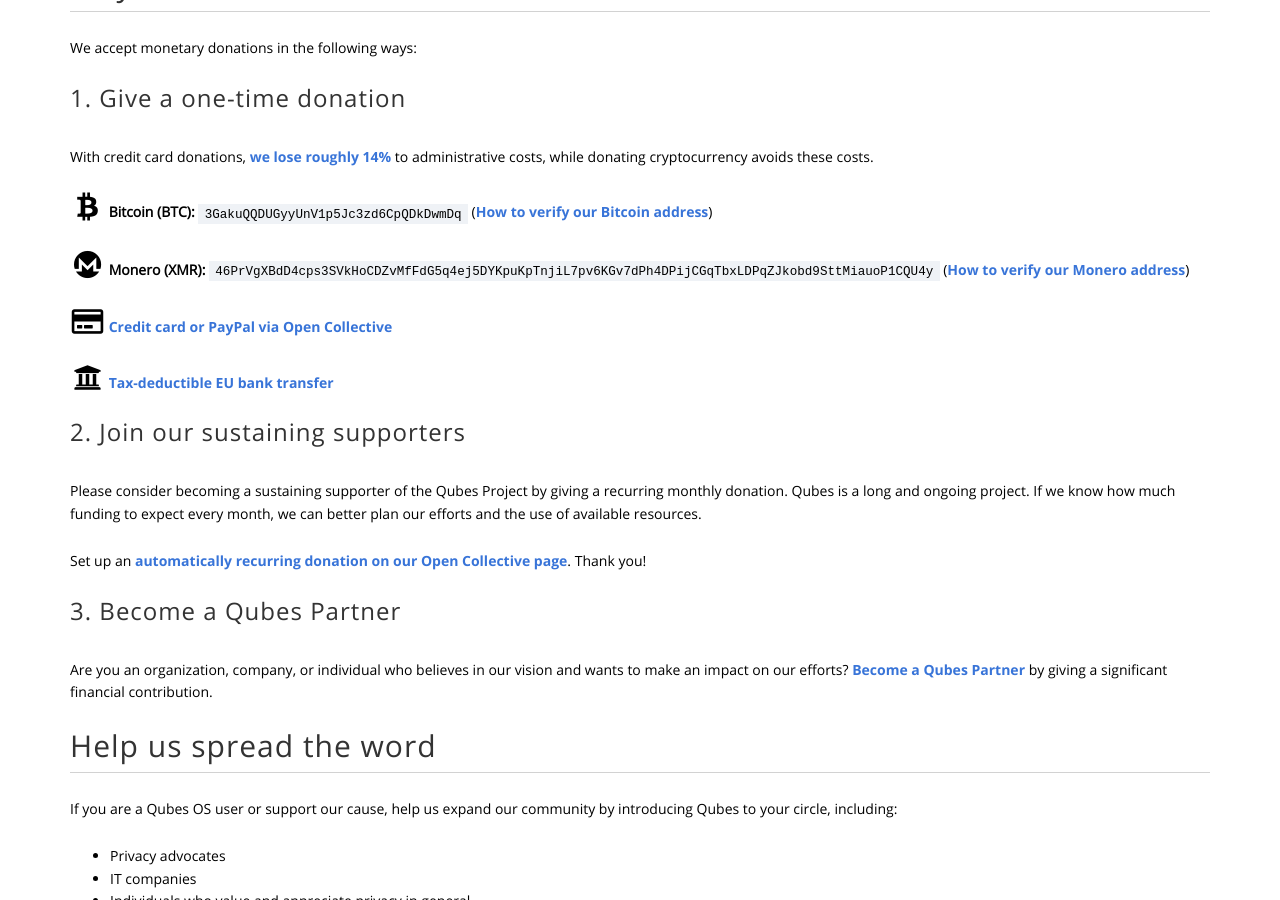
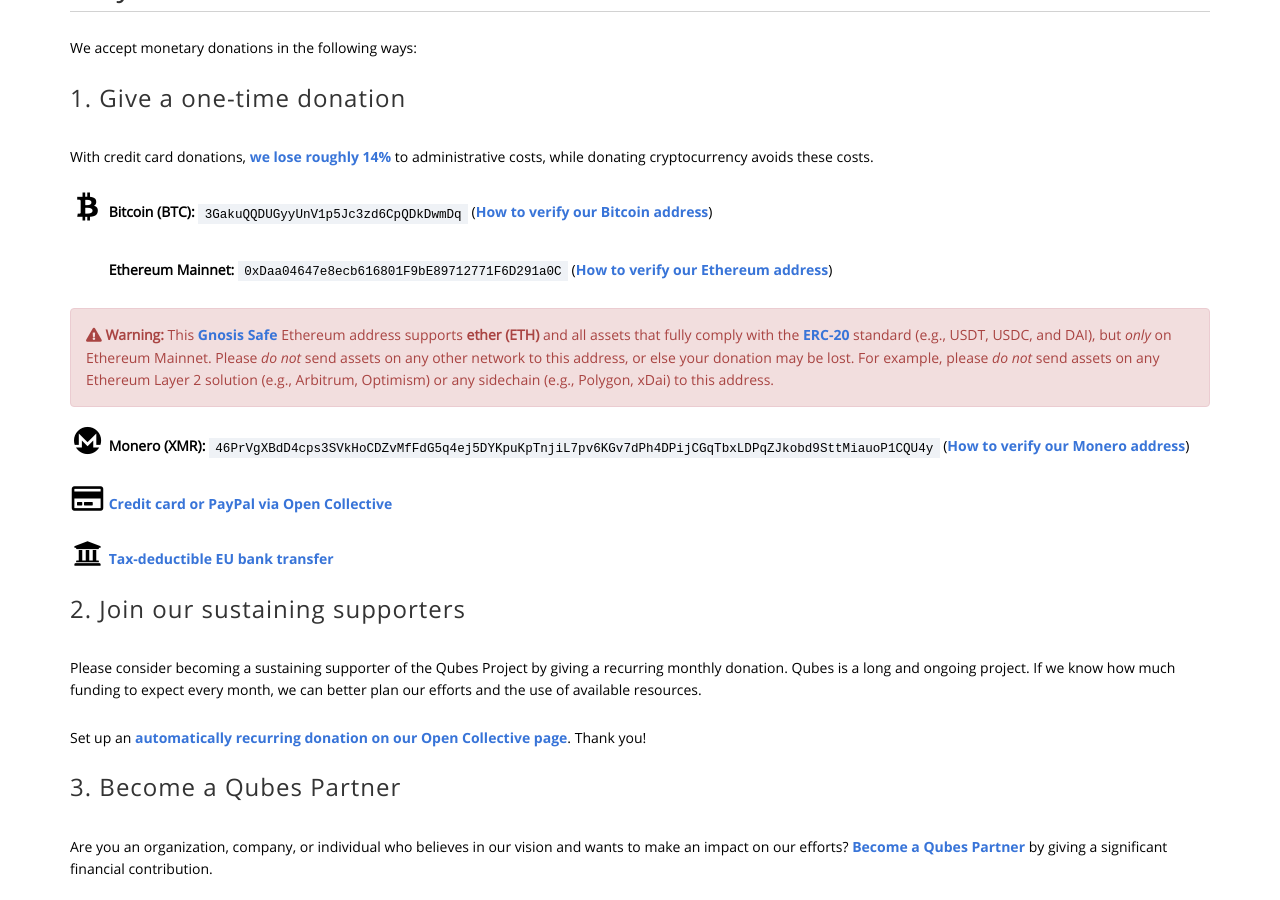
Before and after one commit to QubesOS/qubesos.github.io, a Jekyll site: the page built from pages/donate.md, in a window 1280 px wide and 900 px high, scrolled down 310 px. Built offline with Jekyll 4.4.1, drawn with Linux system fonts in a browser that asks for light colours; some web fonts are replaced; some of the changed text lies outside the part shown.

Commit message:
Add Ethereum donation address

```diff
--- a/pages/donate.md
+++ b/pages/donate.md
@@ -22,6 +22,13 @@ We accept monetary donations in the following ways:
 With credit card donations, [we lose roughly 14%](https://docs.opencollective.foundation/how-it-works/fees) to administrative costs, while donating cryptocurrency avoids these costs.
 
 **<i class="fa fa-2x fa-fw black-icon fa-bitcoin"></i> Bitcoin (BTC):** `3GakuQQDUGyyUnV1p5Jc3zd6CpQDkDwmDq` ([How to verify our Bitcoin address](#how-do-i-verify-your-bitcoin-address))
+
+**<i class="fa fa-2x fa-fw black-icon fa-ethereum"></i> Ethereum Mainnet:** `0xDaa04647e8ecb616801F9bE89712771F6D291a0C` ([How to verify our Ethereum address](#how-do-i-verify-your-ethereum-address))
+
+<div class="alert alert-danger" role="alert">
+  <i class="fa fa-exclamation-triangle"></i>
+  <b>Warning:</b> This <a href="https://gnosis-safe.io/">Gnosis Safe</a> Ethereum address supports <b>ether (ETH)</b> and all assets that fully comply with the <a href="https://ethereum.org/en/developers/docs/standards/tokens/erc-20/">ERC-20</a> standard (e.g., USDT, USDC, and DAI), but <em>only</em> on Ethereum Mainnet. Please <em>do not</em> send assets on any other network to this address, or else your donation may be lost. For example, please <em>do not</em> send assets on any Ethereum Layer 2 solution (e.g., Arbitrum, Optimism) or any sidechain (e.g., Polygon, xDai) to this address.
+</div>
 
 **<i class="fab fa-2x fa-fw black-icon fa-monero"></i> Monero (XMR):** `46PrVgXBdD4cps3SVkHoCDZvMfFdG5q4ej5DYKpuKpTnjiL7pv6KGv7dPh4DPijCGqTbxLDPqZJkobd9SttMiauoP1CQU4y` ([How to verify our Monero address](#how-do-i-verify-your-monero-address))
 
@@ -125,6 +132,11 @@ We provide [detailed instructions for verifying the digital signatures](/securit
 The Qubes Project maintains a [decentralized Bitcoin fund using a multi-signature wallet](/news/2016/07/13/qubes-distributed-fund/).
 This means that no single person is capable of spending these funds.
 
+### How do I verify your Ethereum address?
+
+The donation address can be verified via the [Qubes Security Pack](/security/pack/), specifically in the [fund directory](https://github.com/QubesOS/qubes-secpack/tree/master/fund).
+We provide [detailed instructions for verifying the digital signatures](/security/pack/#how-to-obtain-and-authenticate).
+
 ### How do I verify your Monero address?
 
 The donation address can be verified via the [Qubes Security Pack](/security/pack/), specifically in the [fund directory](https://github.com/QubesOS/qubes-secpack/tree/master/fund).
```
